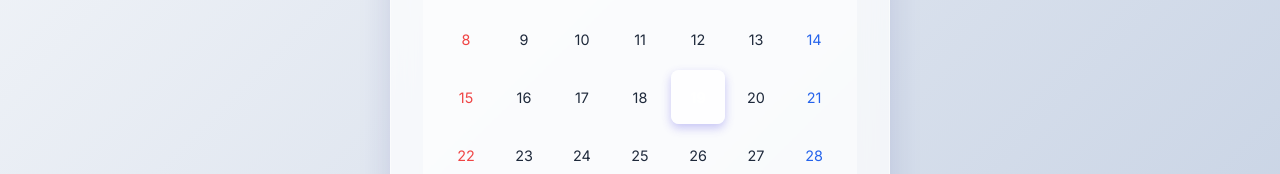
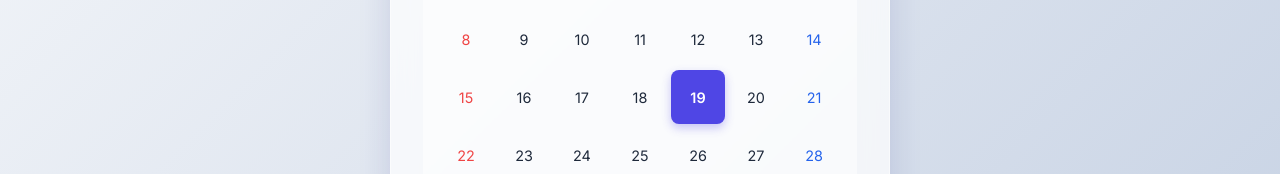
Before and after one commit to stormKY/ToDo-APP, a React (Vite) app: page / in a window 1280 px wide. In both pictures the pointer is over the element "19". Shown: the part 314-488 px from the top of the page. Built offline with nearby package versions, Linux system fonts and the light colour scheme; no server answers.

Commit message:
Fix: Enhance calendar selected date visibility with improved CSS specificity

```diff
--- a/src/styles/App.css
+++ b/src/styles/App.css
@@ -348,9 +348,10 @@
     pointer-events: none;
 }
 
-.calendar-day.selected {
-    background: var(--primary);
-    color: white;
+.calendar-day.selected,
+.calendar-day.selected:hover {
+    background: var(--primary) !important;
+    color: white !important;
     box-shadow: 0 4px 10px rgba(79, 70, 229, 0.3);
 }
 
```
Also changed, not shown: 1 other file (tests, documents, lock files or other folders).
